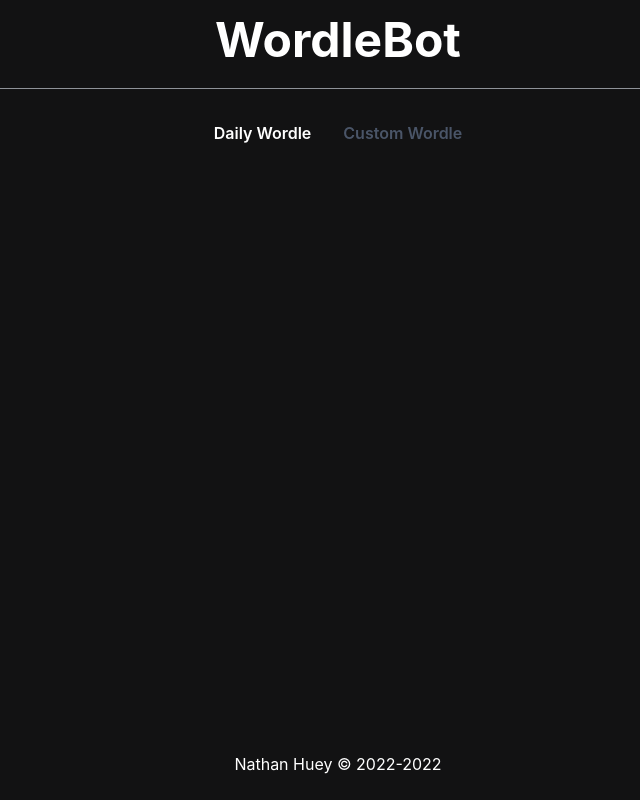
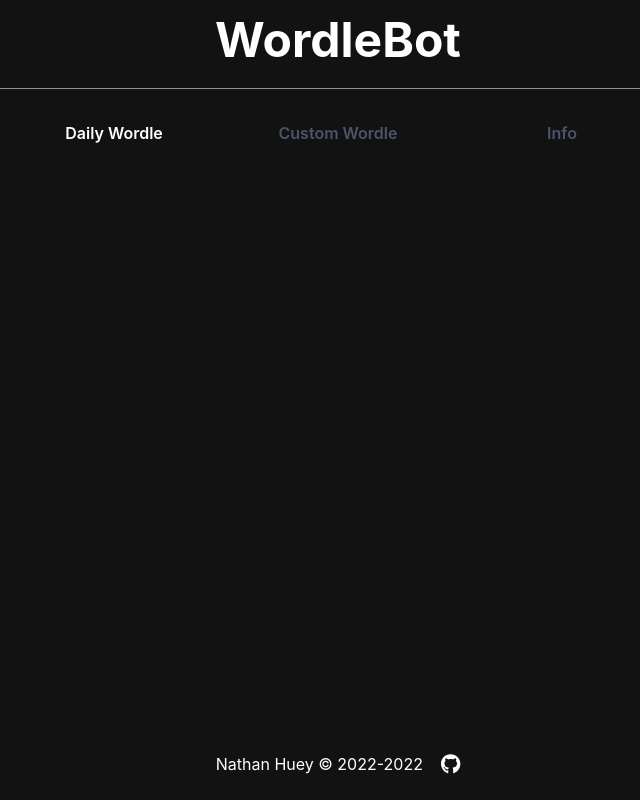
Before and after one commit to njhuey/wordle_guesser, a Next.js app in the folder front-end/: page / in a window 1280 px wide. Shown: the whole page, without its empty margins (302-942 px from the left). Built offline with nearby package versions, Linux system fonts and the light colour scheme.

Commit message:
feat(next): add info section

```diff
--- a/front-end/package.json
+++ b/front-end/package.json
@@ -12,6 +12,10 @@
     "@chakra-ui/react": "^2.4.1",
     "@emotion/react": "^11.10.5",
     "@emotion/styled": "^11.10.5",
+    "@fortawesome/fontawesome-free": "^6.2.1",
+    "@fortawesome/fontawesome-svg-core": "^6.2.1",
+    "@fortawesome/free-brands-svg-icons": "^6.2.1",
+    "@fortawesome/react-fontawesome": "^0.2.0",
     "@types/node": "18.11.9",
     "@types/react": "18.0.25",
     "@types/react-dom": "18.0.8",
--- a/front-end/pages/index.tsx
+++ b/front-end/pages/index.tsx
@@ -1,4 +1,11 @@
 import { useState } from "react";
+import { FontAwesomeIcon } from "@fortawesome/react-fontawesome";
+import {
+  faLinkedin,
+  faTwitter,
+  faGithub,
+} from "@fortawesome/free-brands-svg-icons";
+
 import {
   Heading,
   Flex,
@@ -15,6 +22,8 @@
   Box,
   Center,
   Text,
+  Link,
+  Spacer,
 } from "@chakra-ui/react";
 import { GenerateWordle } from "../src/components/words";
 import { makeRequest } from "../src/api";
@@ -45,7 +54,7 @@
   };
 
   return (
-    <Flex w="100%" h="100vh" bg="#121213" justify="center" flexDir="column">
+    <Flex w="100%" minH="100vh" bg="#121213" flexDir="column">
       <VStack w="100vw" h="100%">
         <Heading size="2xl" color="white" margin={4}>
           WordleBot
@@ -60,8 +69,9 @@
           w="80%"
         >
           <TabList>
-            <Tab>Daily Wordle</Tab>
-            <Tab>Custom Wordle</Tab>
+            <Tab w="3xs">Daily Wordle</Tab>
+            <Tab w="3xs">Custom Wordle</Tab>
+            <Tab w="3xs">Info</Tab>
           </TabList>
           <TabPanels>
             <TabPanel></TabPanel>
@@ -93,11 +103,35 @@
                 <GenerateWordle words={customWords} target={validWord} />
               </Center>
             </TabPanel>
+            <TabPanel>
+              <Box h={12}>
+                <Text fontSize="2xl" as="b" mt="lg">
+                  General Info
+                </Text>
+              </Box>
+              <Text maxW="4xl">
+                WordleBot uses positional frequency to evaluate the best guess
+                for the game Wordle. The process starts with first determining
+                the positional letter frequency for all possible words. Then, it
+                picks the word with the highest combined value for the
+                positional frequency value for each letter. Lastly, the script
+                removes words that are no longer possible based on the color
+                coded response returned by wordle.
+              </Text>
+
+              <Box h={8} />
+              <Text>Success Rate: %84.4</Text>
+              <Text>Average Number of Guesses: 4.6</Text>
+            </TabPanel>
           </TabPanels>
         </Tabs>
       </VStack>
+      <Spacer />
       <Text color="white" alignSelf="center" pb={6}>
-        Nathan Huey &#169; 2022-2022
+        Nathan Huey &#169; 2022-2022 &#160; &#160;
+        <Link href="https://github.com/njhuey" target="_blank">
+          <FontAwesomeIcon icon={faGithub} size="lg" />
+        </Link>
       </Text>
     </Flex>
   );
```
Also changed, not shown: 1 other file (tests, documents, lock files or other folders).
